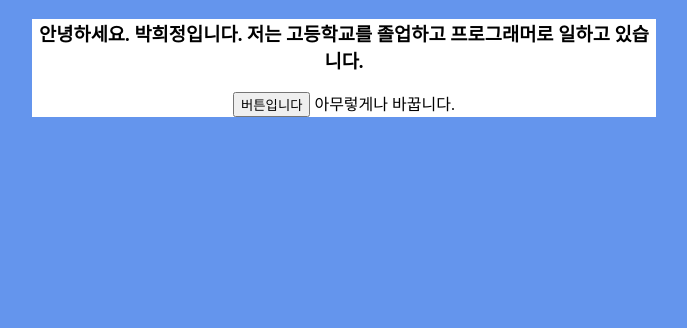
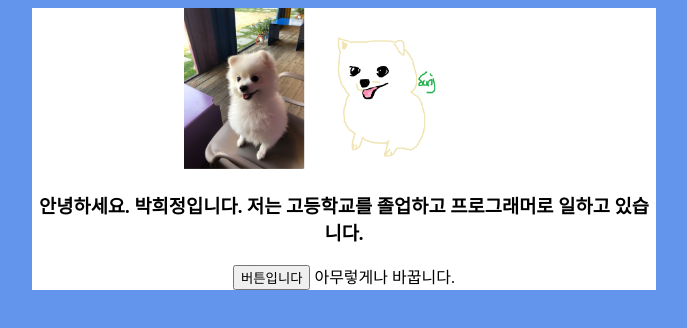
Before and after one commit to zaffre001/test, a plain HTML site: page index.html in a window 1280 px wide. Shown: the whole page, without its empty margins (296-983 px from the left). Drawn offline with Linux system fonts and the light colour scheme.

Commit message:
아무거나 바꿨어요

```diff
--- a/index.html
+++ b/index.html
@@ -24,6 +24,7 @@
     </head>
     <body>
         <div id="content">
+            <img src="dog.png"/>
            <h3>안녕하세요. 박희정입니다. 저는 고등학교를 졸업하고 프로그래머로 일하고 있습니다.</h3>
            <button onclick="onButtonClick()">버튼입니다</button>
            아무렇게나 바꿉니다.
--- a/style.css
+++ b/style.css
@@ -47,3 +47,7 @@ body {
     background-color: white;
     max-width: 39rem;
 }
+
+img{
+    width: 20rem;
+}
```
Also changed, not shown: dog.png (added).
